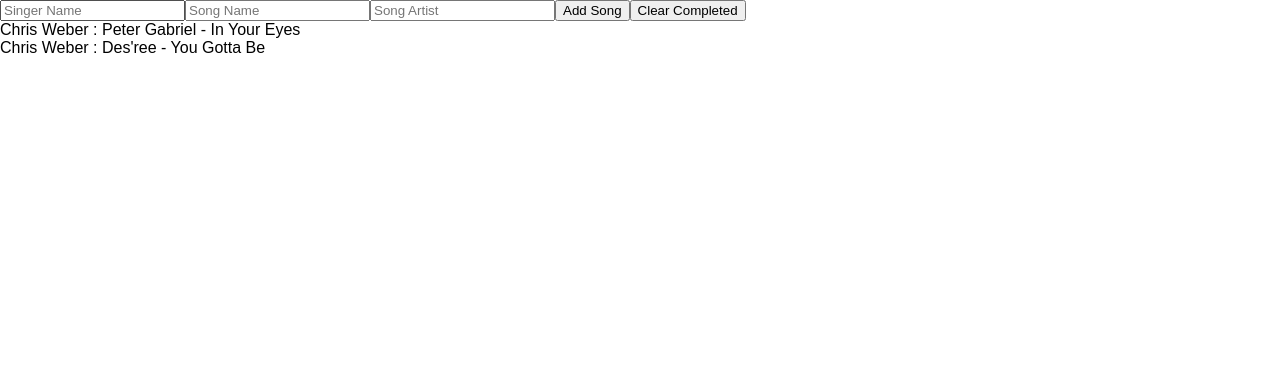
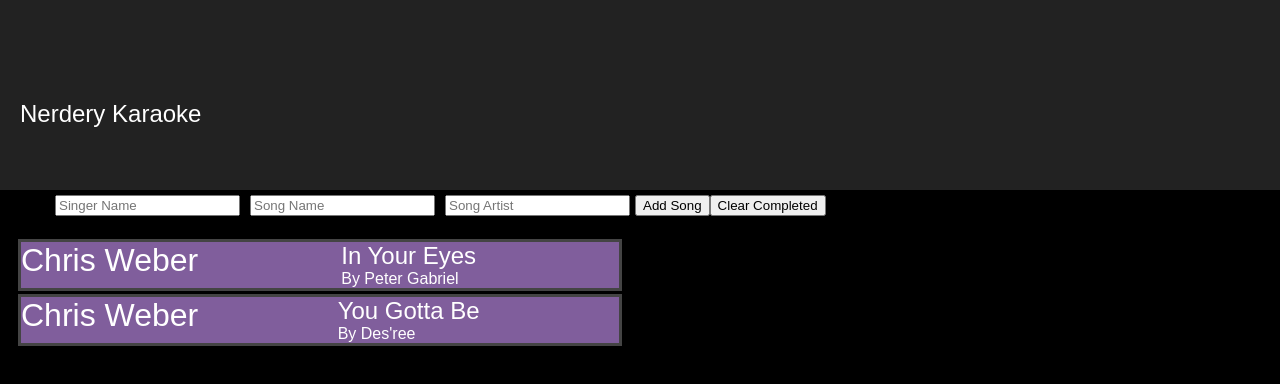
Before and after one commit to cosmicdreams/nerdery-karaoke, a React (Create React App) app: page / in a window 1280 px wide. Shown: the top 384 px of the page. Built offline with nearby package versions, Linux system fonts and the light colour scheme.

Commit message:
Reorganize code. Provide CSS files for components.

```diff
--- a/src/App.css
+++ b/src/App.css
@@ -1,9 +1,16 @@
-.App {
-  text-align: center;
+/**
+ * Global styles
+ */
+body {
+    background-color: black;
+    color: white;
 }
 
+
+/**
+ * App styles
+ */
 .App-logo {
-  animation: App-logo-spin infinite 20s linear;
     height: 80px;
 }
 
@@ -22,7 +29,13 @@
     font-size: large;
 }
 
-@keyframes App-logo-spin {
-  from { transform: rotate(0deg); }
-  to { transform: rotate(360deg); }
+.App-body {
+    display: grid;
+    grid-template-columns: 1fr 1fr;
 }
+
+@media screen and (max-width: 480px) {
+    .App-body {
+        display: block;
+    }
+}
--- a/src/App.js
+++ b/src/App.js
@@ -1,8 +1,8 @@
 import React from 'react';
 import './App.css';
 
-import SongList from './components/SongList';
-import KaraokeForm from './components/KaraokeForm';
+import SongList from './components/SongList/SongList';
+import KaraokeForm from './components/KaraokeForm/KaraokeForm';
 
 class App extends React.Component {
     constructor() {
@@ -86,20 +86,32 @@ class App extends React.Component {
 
     render() {
         return (
-            <div>
-                <div>
+            <div className="App">
+                <div className="App-header">
+                    <div className="App-logo"></div>
+                    <div className="App-title">Nerdery Karaoke</div>
+
+
+                </div>
+
                 <KaraokeForm
                     value={this.state.song}
                     handleAddSong={this.addSong}
-                    handleClearSongs={this.clearCompletedSongs}
-                />
+                    handleClearSongs={this.clearCompletedSongs} />
+
+                <div className="App-body">
+                    <div className="col">
+                        <SongList
+                            handleToggleComplete={this.toggleSongComplete}
+                            songs={this.state.songs}
+                        />
+                    </div>
+                    <div className="col">
+
+
+                    </div>
                 </div>
-                <div>
-                <SongList
-                    handleToggleComplete={this.toggleSongComplete}
-                    songs={this.state.songs}
-                />
-                </div>
+
             </div>
         );
     }
--- /dev/null
+++ b/src/components/KaraokeForm/KaraokeForm.css
@@ -0,0 +1,13 @@
+.AddSong{
+    margin: 0 50px;
+}
+
+.AddSong input {
+    margin: 5px;
+}
+
+@media screen and (max-width: 480px) {
+    .AddSong input {
+        display: block;
+    }
+}
--- a/src/components/KaraokeForm.js
+++ b/src/components/KaraokeForm/KaraokeForm.js
@@ -1,4 +1,5 @@
 import React from 'react';
+import './KaraokeForm.css';
 
 class KaraokeForm extends React.Component {
     form = React.createRef();
@@ -11,7 +12,7 @@ class KaraokeForm extends React.Component {
     render() {
 
         return (
-            <form ref={this.form}>
+            <form ref={this.form} className="AddSong">
                 <input
                     type="text"
                     name="singer"
--- a/src/components/Song.js
+++ /dev/null
@@ -1,15 +0,0 @@
-
-import React from 'react';
-
-const Song = props => {
-    return (
-        <div
-            style={props.song.completed ? { textDecoration: 'line-through' } : null}
-            onClick={() => props.handleToggleComplete(props.song.id)}
-        >
-            {props.song.singer} : {props.song.artist} - {props.song.song_name}
-        </div>
-    );
-};
-
-export default Song;
--- /dev/null
+++ b/src/components/Song/Song.css
@@ -0,0 +1,23 @@
+.Song {
+    display: grid;
+    grid-template-columns: auto auto;
+    border: 3px #444 solid;
+    margin: 3px;
+    background-color: #805e9c;
+}
+
+.col {
+    vertical-align: top;
+}
+
+.singer {
+    font-size: 32px;
+}
+
+.song {
+    font-size: 24px;
+}
+
+.artist {
+    font-size: 16px;
+}
--- /dev/null
+++ b/src/components/Song/Song.js
@@ -0,0 +1,28 @@
+import React from 'react';
+import "./Song.css"
+
+const Song = props => {
+    return (
+        <div
+            style={props.song.completed ? {textDecoration: 'line-through'} : null}
+            onClick={() => props.handleToggleComplete(props.song.id)}
+            className="Song"
+        >
+            <div className="col">
+                <div className="singer">
+                    {props.song.singer}
+                </div>
+            </div>
+            <div className="col">
+                <div className="song">
+                    {props.song.song_name}
+                </div>
+                <div className="artist">
+                    By {props.song.artist}
+                </div>
+            </div>
+        </div>
+    );
+};
+
+export default Song;
--- /dev/null
+++ b/src/components/SongList/SongList.css
@@ -0,0 +1,4 @@
+.SongList {
+    padding: 15px;
+
+}
--- a/src/components/SongList.js
+++ b/src/components/SongList/SongList.js
@@ -1,10 +1,11 @@
 import React from 'react';
 
-import Song from './Song';
+import Song from '../Song/Song';
+import "./SongList.css"
 
 const SongList = props => {
     return (
-        <div>
+        <div className="SongList">
             {props.songs.map(song => (
                 <Song
                     handleToggleComplete={props.handleToggleComplete}
```
Also changed, not shown: src/stories/index.js (+3 -3 lines). Lines whose indentation alone changed are shown as unchanged.
